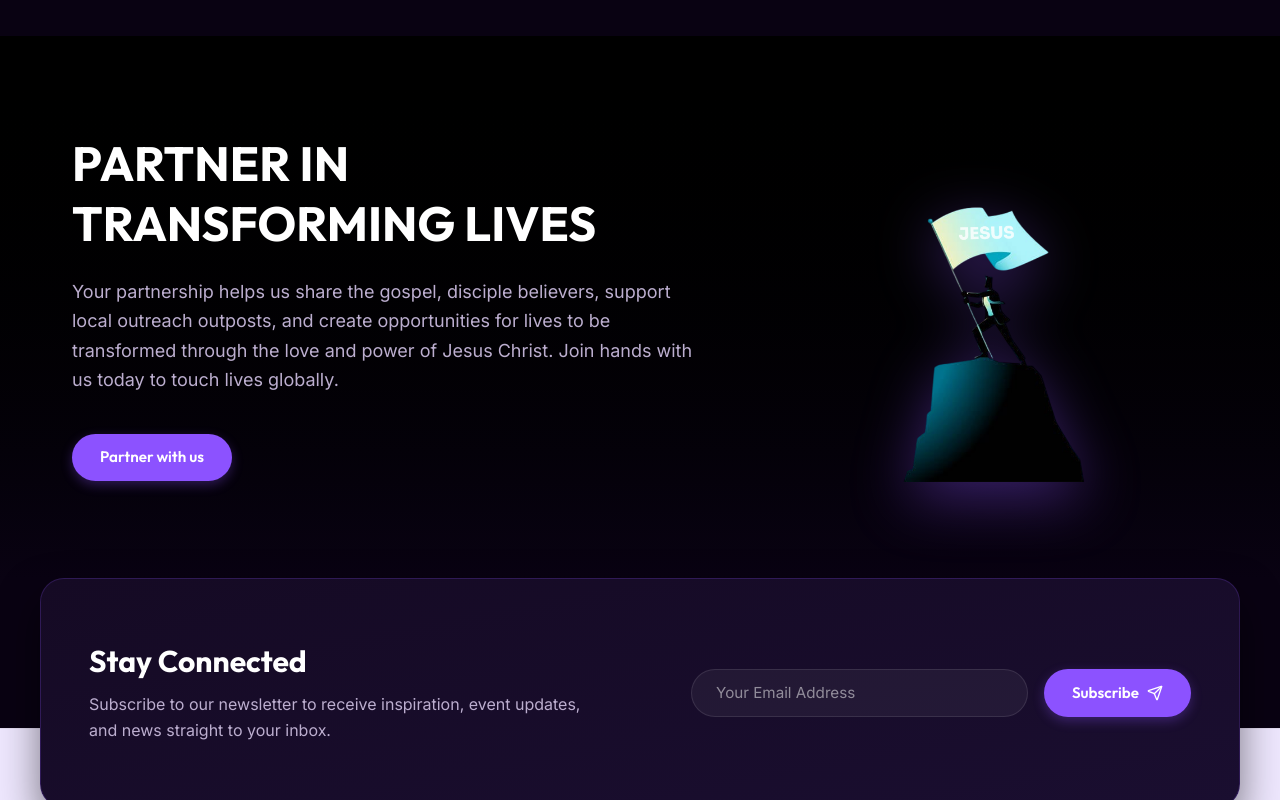
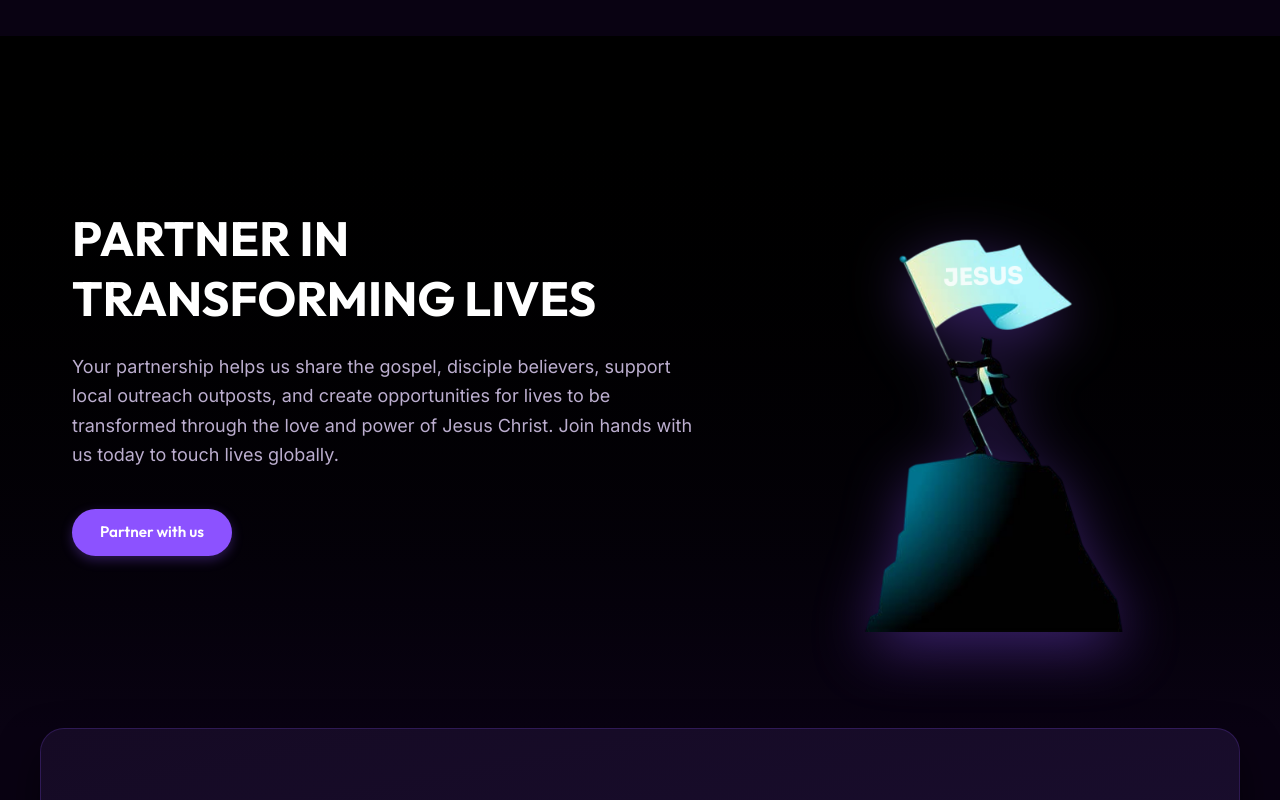
Before and after one commit to IDGoodness/LightUp, a React (Vite) app: page / in a window 1280 px wide. Shown: the part 4680-5480 px from the top of the page. Built offline with nearby package versions, Linux system fonts and the light colour scheme; no server answers; the database is empty.

Commit message:
Some updates.

```diff
--- a/src/components/Footer.tsx
+++ b/src/components/Footer.tsx
@@ -130,7 +130,7 @@ export default function Footer() {
         </div>
 
         {/* Bottom Bar */}
-        <div className="border-t border-black/5 pt-8 flex flex-col md:flex-row justify-between items-center text-[0.85rem] text-text-muted gap-4">
+        <div className="border-t border-black/5 pt-8 flex flex-col md:flex-row text-center justify-between items-center text-[0.85rem] text-text-muted gap-4">
           <p>
             All rights reserved. LightUp International Christian Network ©{" "}
             {currentYear}
--- a/src/pages/Gallery.tsx
+++ b/src/pages/Gallery.tsx
@@ -174,7 +174,7 @@ export default function Gallery() {
           <img
             src={Img3}
             alt="LightUp Gallery Banner"
-            className="w-full h-auto block max-h-[450px] object-cover"
+            className="w-full h-auto block max-h-[700px] object-cover"
           />
         </div>
       </section>
--- a/src/pages/Home.tsx
+++ b/src/pages/Home.tsx
@@ -494,7 +494,7 @@ export default function Home() {
             <img
               src={banner}
               alt="Ambassador planting flag"
-              className="max-h-[350px] object-contain filter drop-shadow-[0_15px_30px_rgba(140,82,255,0.4)]"
+              className="max-h-[500px] object-contain filter drop-shadow-[0_15px_30px_rgba(140,82,255,0.4)]"
             />
           </div>
         </div>
```
Also changed, not shown: src/assets/d60099eade9759f015611d37a70f9fa0f314cc21.jpg (added).
